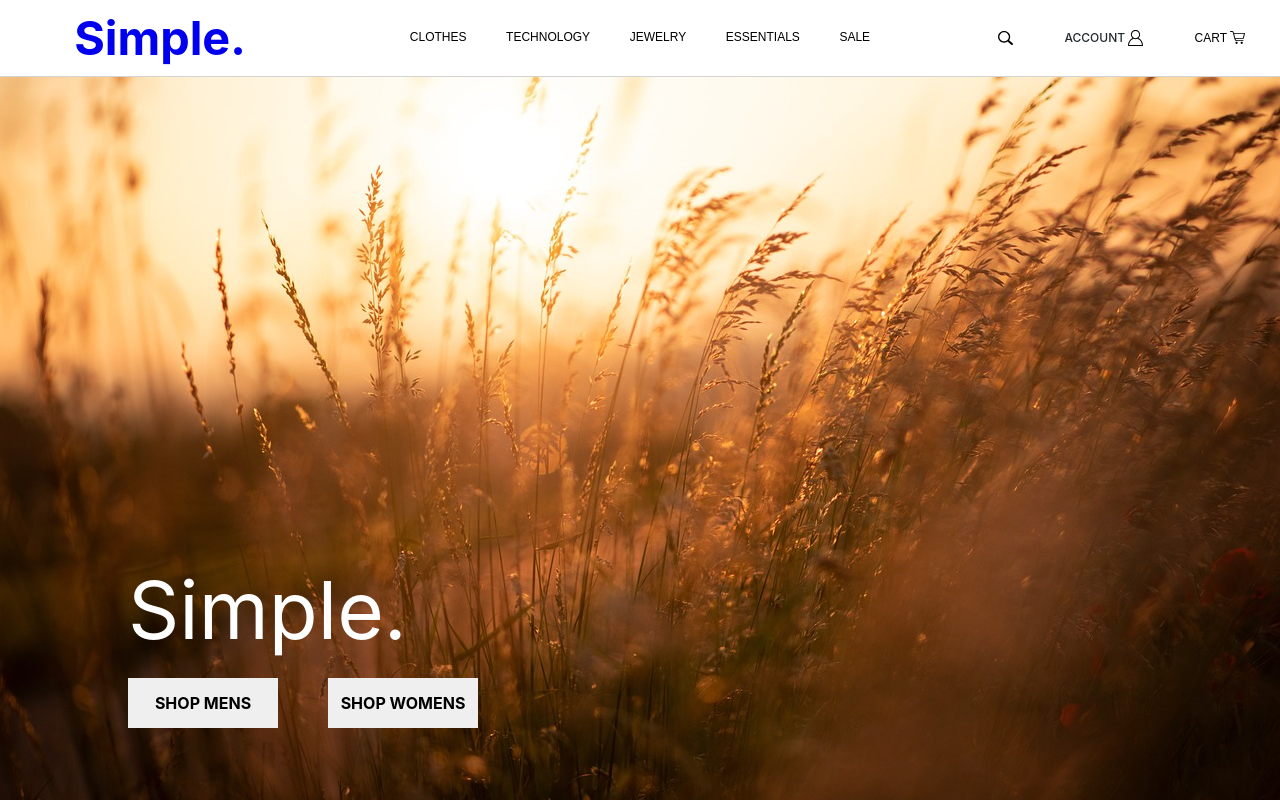
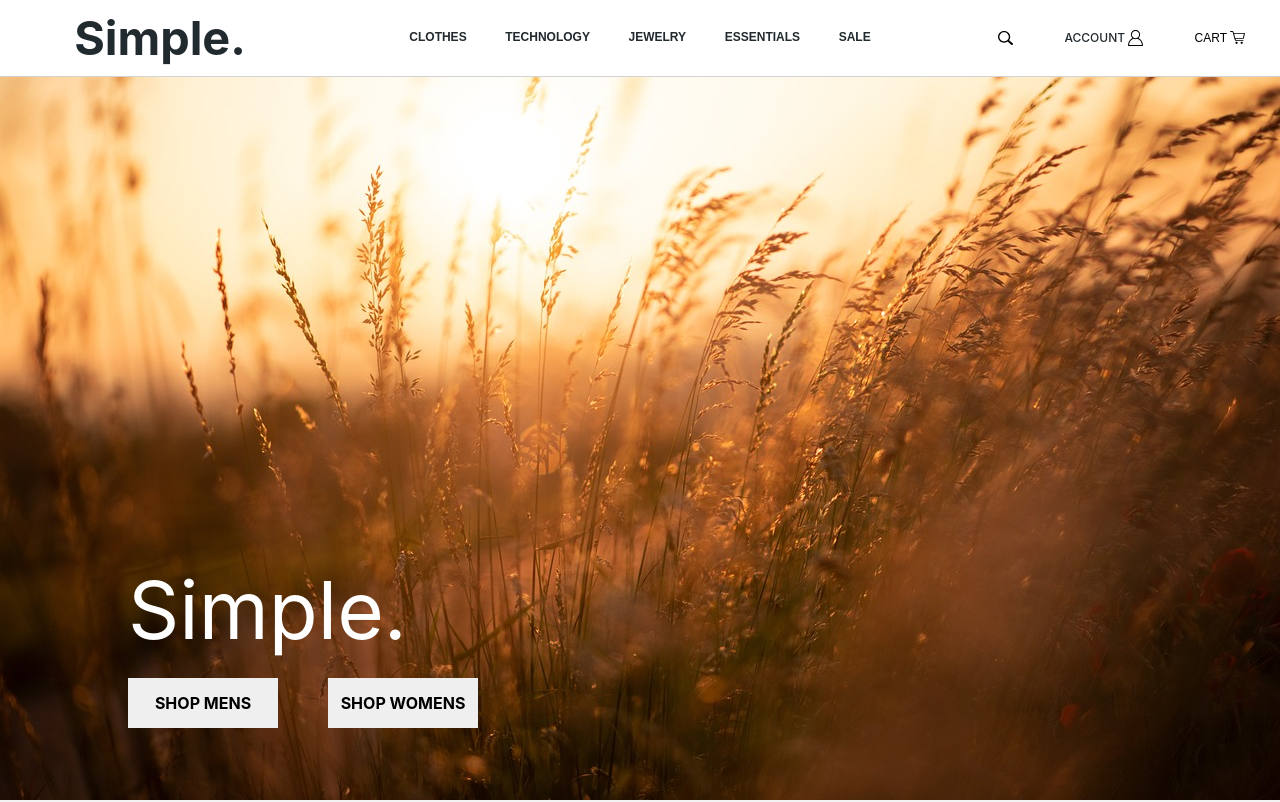
Before and after one commit to SafeCo/react-e-commerce, a React (Create React App) app: page / in a window 1280 px wide. Shown: the top 802 px of the page. Built offline with nearby package versions, Linux system fonts and the light colour scheme.

Commit message:
style updates

```diff
--- a/src/homePage/HomePage.css
+++ b/src/homePage/HomePage.css
@@ -1,5 +1,6 @@
 .hP__container{
     font-family: var(--font-family-sans-serif);
+    background-color: #f2f2f2;
 
 }
 .hP__heroImage-container{
--- a/src/homePage/components/Card.css
+++ b/src/homePage/components/Card.css
@@ -16,6 +16,7 @@
     width: fit-content;
     padding: 10px;
     box-shadow: rgba(100, 100, 111, 0.2) 0px 7px 29px 0px;
+    background-color: white;
 }
 
 .card__image-container{
@@ -23,6 +24,7 @@
     max-height: 300px;
     max-width: 300px;
     margin: 30px;
+
 }
 
 .card__darkBg{
--- a/src/navBar/NavBar.css
+++ b/src/navBar/NavBar.css
@@ -44,6 +44,7 @@
 }
 .nB__logo-container{
     width: fit-content;
+    color: red;
 }
 
                                                             /* NAV ICONS */
--- a/src/navBar/NavBar.js
+++ b/src/navBar/NavBar.js
@@ -71,7 +71,7 @@ function NavBar() {
                     }
                     <div className="nB__logo__container">
                         <div className="nB__logo-container">
-                            <Link to={"/"} style={{textDecoration: "none", color: "none"}}>
+                            <Link to={"/"} style={{textDecoration: "none", color: "#212A2F"}}>
                                 <h3>Simple.</h3>
                             </Link>
                         </div>
--- a/src/navBar/navList/NavList.css
+++ b/src/navBar/navList/NavList.css
@@ -34,7 +34,8 @@
     align-items: center;
     background-color: transparent;
     text-transform: uppercase;
-    font-weight: 500;
+    font-weight: 550;
     font-size: 1.2rem;
     cursor: pointer;
+    color: #212A2F;
 }
--- a/src/productPage/components/Product.css
+++ b/src/productPage/components/Product.css
@@ -27,14 +27,22 @@
                                                     /* TITLE */
 .product__title-container{
     margin: 10px 10px;
+    font-size: 1.6rem;
+    font-weight: 600;
 }
 .product__title{
-    width: 140px;
+    max-width: 280px;
     overflow: hidden;
     display: inline-block;
     text-align: center;
     text-overflow: ellipsis;
     white-space: nowrap;
+}
+
+                                                    /* BUTTON */
+.product__price-container{
+    font-size: 1.5rem;
+    font-weight: 500;
 }
 
                                                     /* BUTTON */
```
